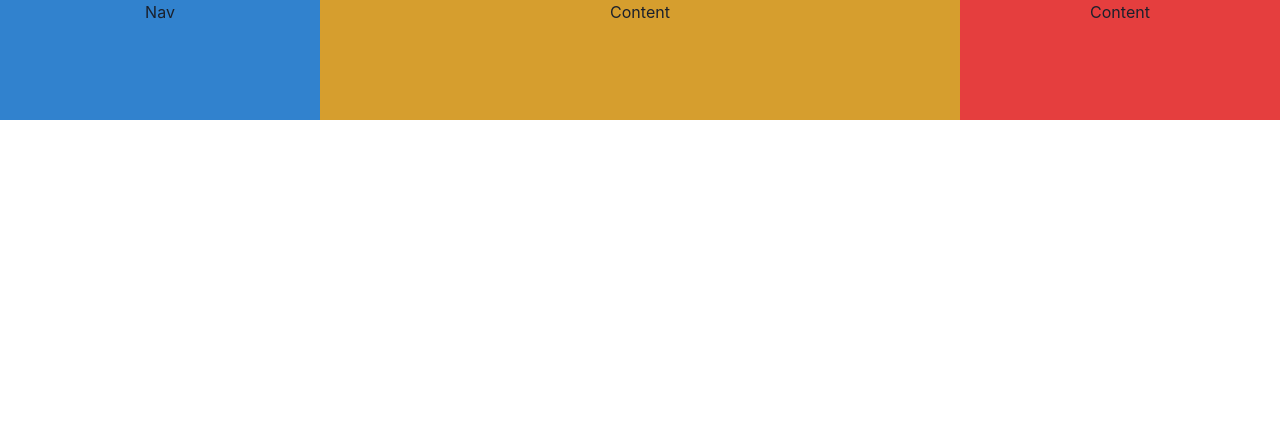
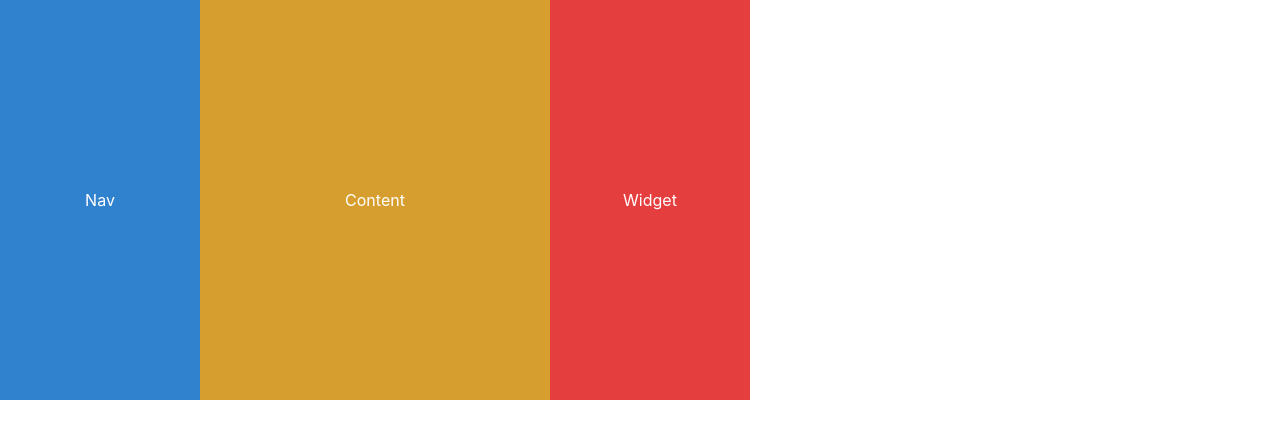
Before and after one commit to Rohitb1107/RCT-121, a React (Vite) app in the folder chakra-ui-day1/: page / in a window 1280 px wide. Shown: the top 438 px of the page. Built offline with nearby package versions, Linux system fonts and the light colour scheme.

Commit message:
grid changes

```diff
--- a/chakra-ui-day1/src/App.jsx
+++ b/chakra-ui-day1/src/App.jsx
@@ -6,8 +6,8 @@ import GridFunc from "./Components/GridFunc";
 function App() {
   return (
     <div className="App">
-      {/* <FlexFunc /> */}
-      <GridFunc />
+      <FlexFunc />
+      {/* <GridFunc /> */}
     </div>
   );
 }
```
